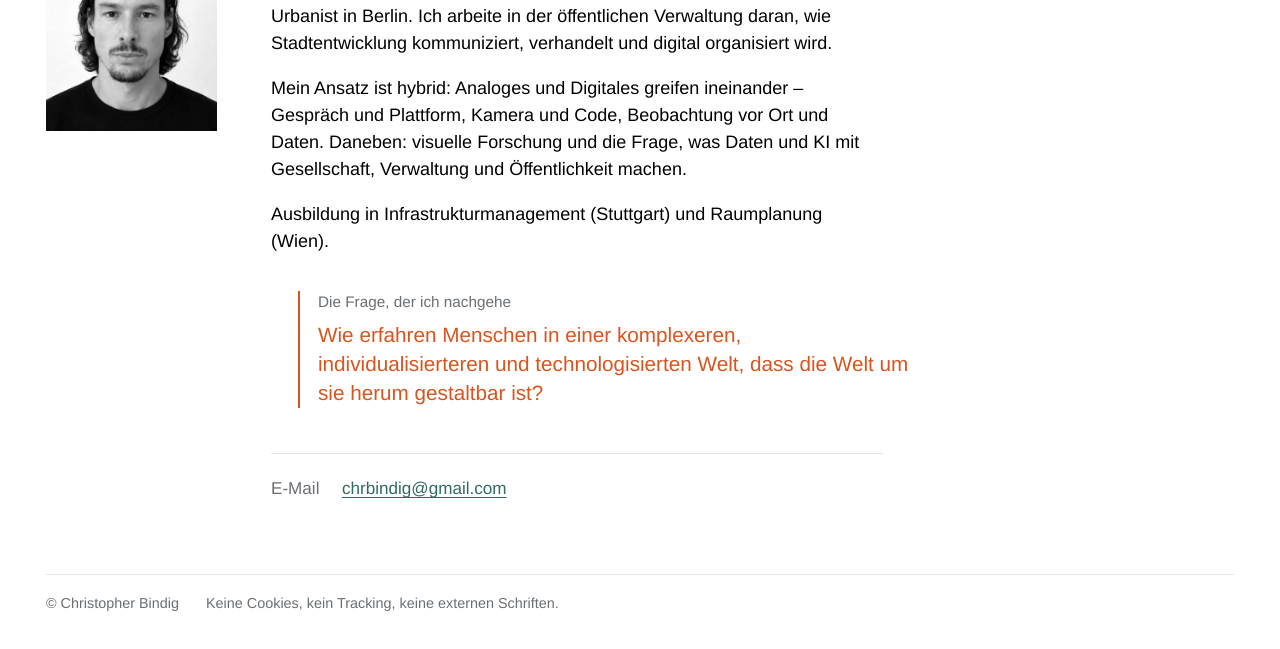
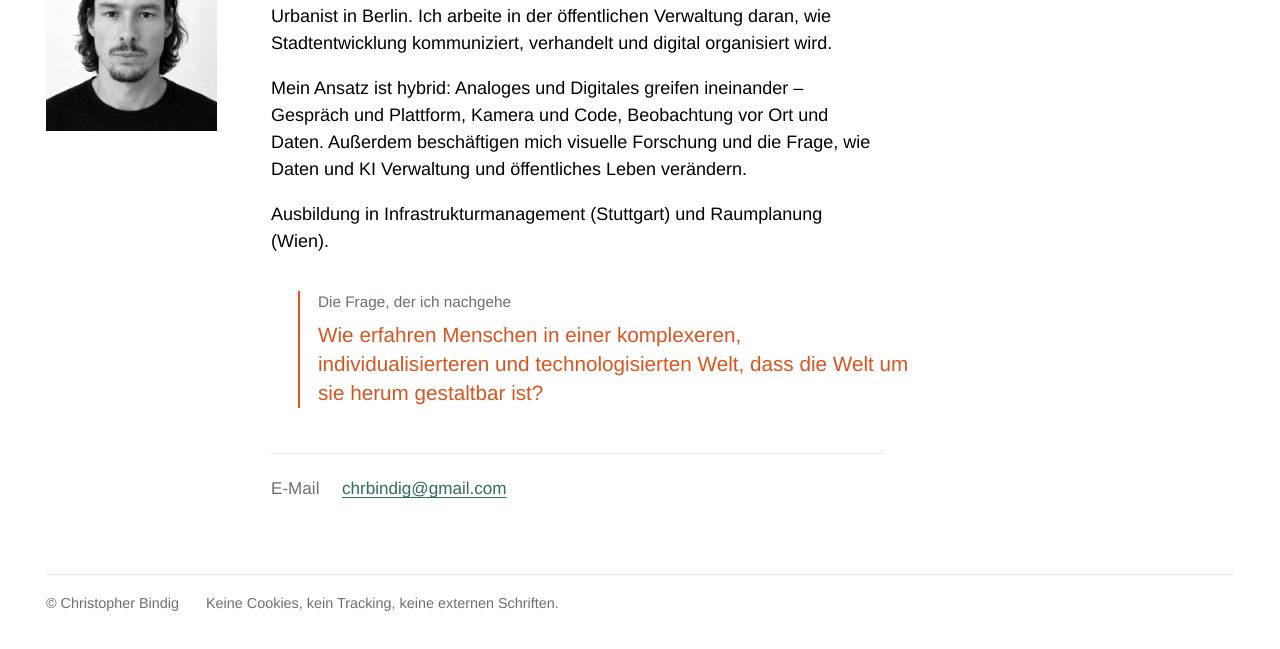
Before and after one commit to cbento-ops/bindig.eu, a plain HTML site: page index.html in a window 1280 px wide. Shown: the part 191-840 px from the top of the page. Drawn offline with Linux system fonts and the light colour scheme.

Commit message:
Bio: Satz zu Daten und KI neutraler

```diff
--- a/index.html
+++ b/index.html
@@ -59,7 +59,7 @@
   <section class="bio">
     <h1>Christopher Bindig</h1>
     <p>Urbanist in Berlin. Ich arbeite in der öffentlichen Verwaltung daran, wie Stadtentwicklung kommuniziert, verhandelt und digital organisiert wird.</p>
-    <p>Mein Ansatz ist hybrid: Analoges und Digitales greifen ineinander – Gespräch und Plattform, Kamera und Code, Beobachtung vor Ort und Daten. Daneben: visuelle Forschung und die Frage, was Daten und KI mit Gesellschaft, Verwaltung und Öffentlichkeit machen.</p>
+    <p>Mein Ansatz ist hybrid: Analoges und Digitales greifen ineinander – Gespräch und Plattform, Kamera und Code, Beobachtung vor Ort und Daten. Außerdem beschäftigen mich visuelle Forschung und die Frage, wie Daten und KI Verwaltung und öffentliches Leben verändern.</p>
     <p>Ausbildung in Infrastrukturmanagement (Stuttgart) und Raumplanung (Wien).</p>
     <aside class="question">
       <h2>Die Frage, der ich nachgehe</h2>
```
Also changed, not shown: en/index.html (+1 -1 lines).
